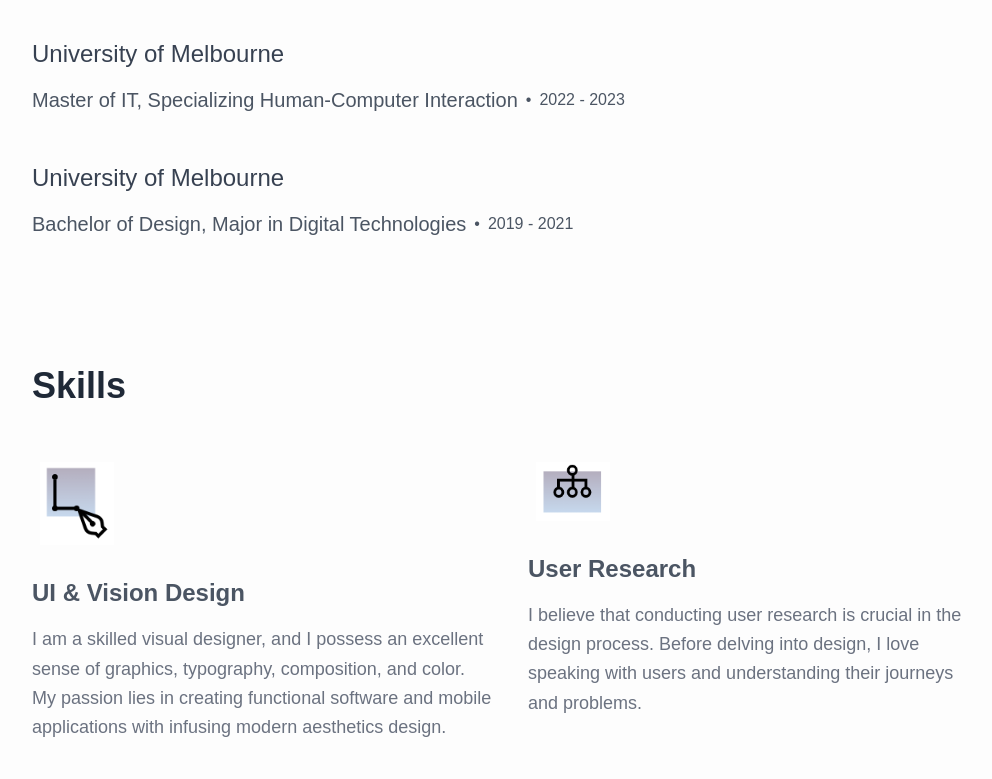
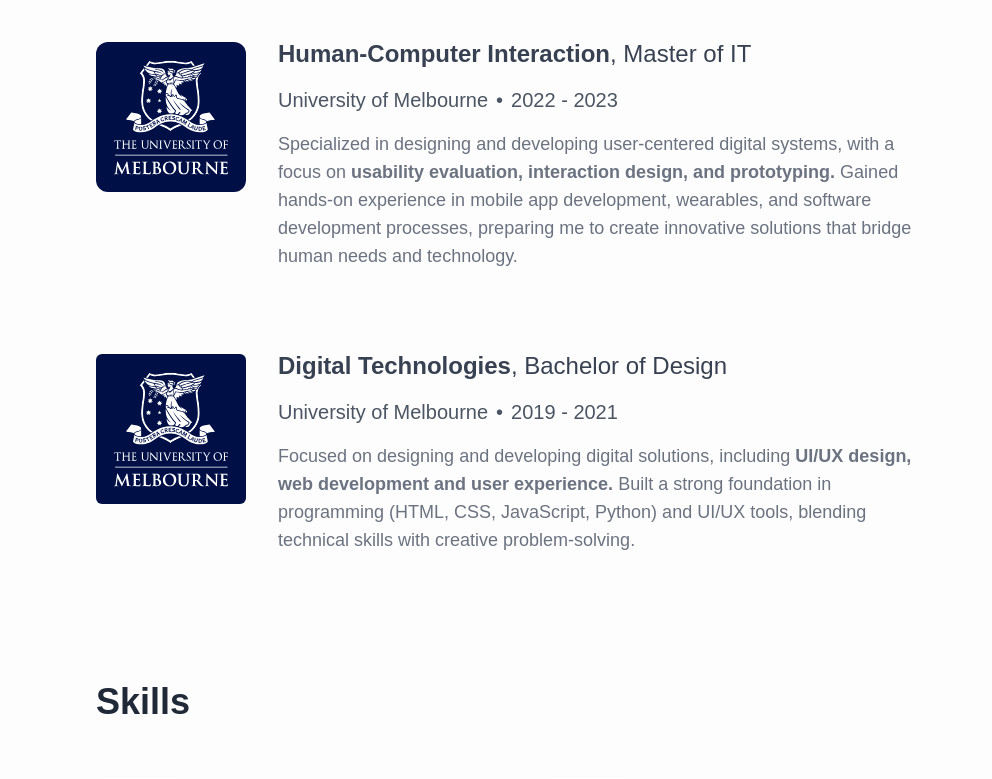
Before and after one commit to AnnaZhouJJ/portfolio, a Next.js app: page /about in a window 1280 px wide. Shown: the part 887-1666 px from the top of the page, without its empty margins (128-1120 px from the left). Built offline with nearby package versions, Linux system fonts and the light colour scheme; a web font is replaced by a local one.

Commit message:
Education updated

```diff
--- a/app/(pages)/about/page.tsx
+++ b/app/(pages)/about/page.tsx
@@ -45,28 +45,62 @@
       </div>
 
       {/* Education */}
-      <div className='flex flex-col justify-center my-32 mx-28'>
+      <div className='flex flex-col justify-center my-32 mx-28 px-8 md:px-16'>
         <h1 className='text-gray-800 font-semibold text-4xl mb-8'>Education</h1>
 
-        <div className="space-y-12">
-          <div>
-            <h3 className="text-2xl text-gray-700 mb-4">University of Melbourne</h3>
-            <div className="flex items-center gap-2">
-              <span className='text-xl text-gray-600'>Master of IT, Specializing Human-Computer Interaction</span>
-              <span className="text-gray-600">•</span>
-              <span className='text-gray-600'>2022 - 2023</span>
+        <div className="space-y-20">
+          <div className='flex flex-col lg:flex-row gap-x-8'>
+            <div className="flex-shrink-0 pt-1">
+              <Image
+                src="/icons/unimelb-logo.svg"
+                alt="University of Melbourne Logo"
+                width={150}
+                height={150}
+                className="rounded-xl"
+                // priority
+                quality={100}
+              />
+            </div>
+
+            <div className='flex flex-col gap-y-4'>
+              <h3 className="text-2xl text-gray-700 "><b>Human-Computer Interaction</b>, Master of IT</h3>
+              <div className="flex items-center gap-2 text-xl">
+                <span className="text-gray-600">University of Melbourne</span>
+                <span className="text-gray-600">•</span>
+                <span className='text-gray-600'>2022 - 2023</span>
+              </div>
+              <p className='text-gray-500 text-lg'>Specialized in designing and developing user-centered digital systems, with a focus on <b>usability evaluation, interaction design, and prototyping. </b>
+                Gained hands-on experience in mobile app development, wearables, and software development processes, preparing me to create innovative solutions that bridge human needs and technology.</p>
             </div>
           </div>
 
-          <div>
-            <h3 className="text-2xl text-gray-700 mb-4">University of Melbourne</h3>
-            <div className="flex items-center gap-2">
-              <span className='text-xl text-gray-600'>Bachelor of Design, Major in Digital Technologies</span>
-              <span className="text-gray-600">•</span>
-              <span className='text-gray-600'>2019 - 2021</span>
+          <div className='flex flex-col lg:flex-row gap-x-8'>
+            <div className="flex-shrink-0 pt-1">
+              <Image
+                src="/icons/unimelb-logo.svg"
+                alt="University of Melbourne Logo"
+                width={150}
+                height={150}
+                className="rounded-md"
+                // priority
+                quality={100}
+              />
+            </div>
+            <div className='flex flex-col gap-y-4'>
+              <h3 className="text-2xl text-gray-700 "><b>Digital Technologies</b>, Bachelor of Design</h3>
+              <div className="flex items-center gap-2 text-xl">
+                <span className="text-gray-600">University of Melbourne</span>
+                <span className="text-gray-600">•</span>
+                <span className='text-gray-600'>2019 - 2021</span>
+              </div>
+              <p className='text-gray-500 text-lg'>Focused on designing and developing digital solutions, including <b>UI/UX design, web development and user experience. </b>
+                Built a strong foundation in programming (HTML, CSS, JavaScript, Python) and UI/UX tools, blending technical skills with creative problem-solving.</p>
             </div>
           </div>
+
+
         </div>
+
       </div>
 
       {/* Skills */}
--- a/app/components/Skills.tsx
+++ b/app/components/Skills.tsx
@@ -41,12 +41,12 @@
     ];
 
     return (
-        <div className='flex flex-col justify-center my-32 mx-28'>
+        <div className='flex flex-col justify-center my-32 mx-28 px-8 md:px-16'>
             <h1 className='text-gray-800 font-semibold text-4xl mb-12'>Skills</h1>
 
-            <div className="grid grid-cols-1 md:grid-cols-2 gap-x-8 gap-y-28">
+            <div className="grid grid-cols-1 md:grid-cols-2 gap-x-16 gap-y-20">
                 {skills.map((skill, index) => (
-                    <div key={index} className="flex flex-col max-w-[460px]">
+                    <div key={index} className="flex flex-col max-w-xl">
                         <div className="mb-6">
                         <Image
                             src={skill.iconSrc}
@@ -57,7 +57,7 @@
                         />
                         </div>
                         <h3 className="text-2xl font-semibold text-gray-600 mb-4">{skill.title}</h3>
-                        <p className="text-lg text-gray-500 leading-relaxed">{skill.description}</p>
+                        <p className="text-lg text-gray-500 leading-relaxed max-w-lg">{skill.description}</p>
                     </div>
                 ))}
             </div>
```
Also changed, not shown: public/icons/unimelb-logo.svg (added).
